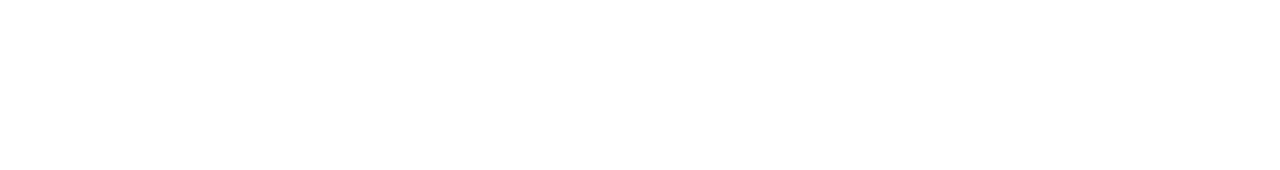
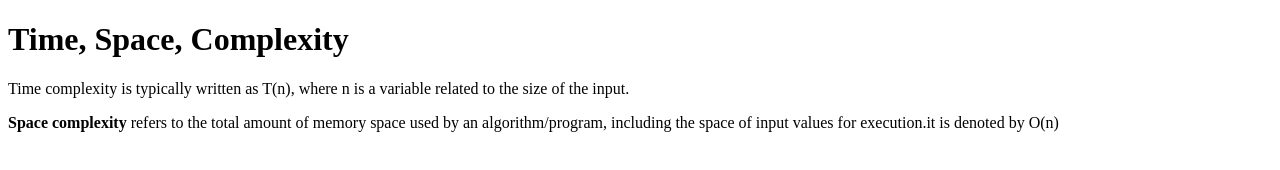
Before and after one commit to acciojob/time-and-space-complexity-falgunsarode23, a website: page main.html in a window 1280 px wide. Drawn offline with Linux system fonts and the light colour scheme.

Commit message:
created a submission

```diff
--- a/main.html
+++ b/main.html
@@ -9,8 +9,11 @@
 <body>
 	<!-- the entire body must be written by student -->
     <script type="text/javascript" src="./script.js">
+
 </script>
-
+	<h1>Time, Space, Complexity</h1>
+	<p>Time complexity is typically written as T(n), where n is a variable related to the size of the input. </p>
+	<p><b>Space complexity</b> refers to the total amount of memory space used by an algorithm/program, including the space of input values for execution.it is denoted by O(n)</p>
 </body>
 
 </html>
```
